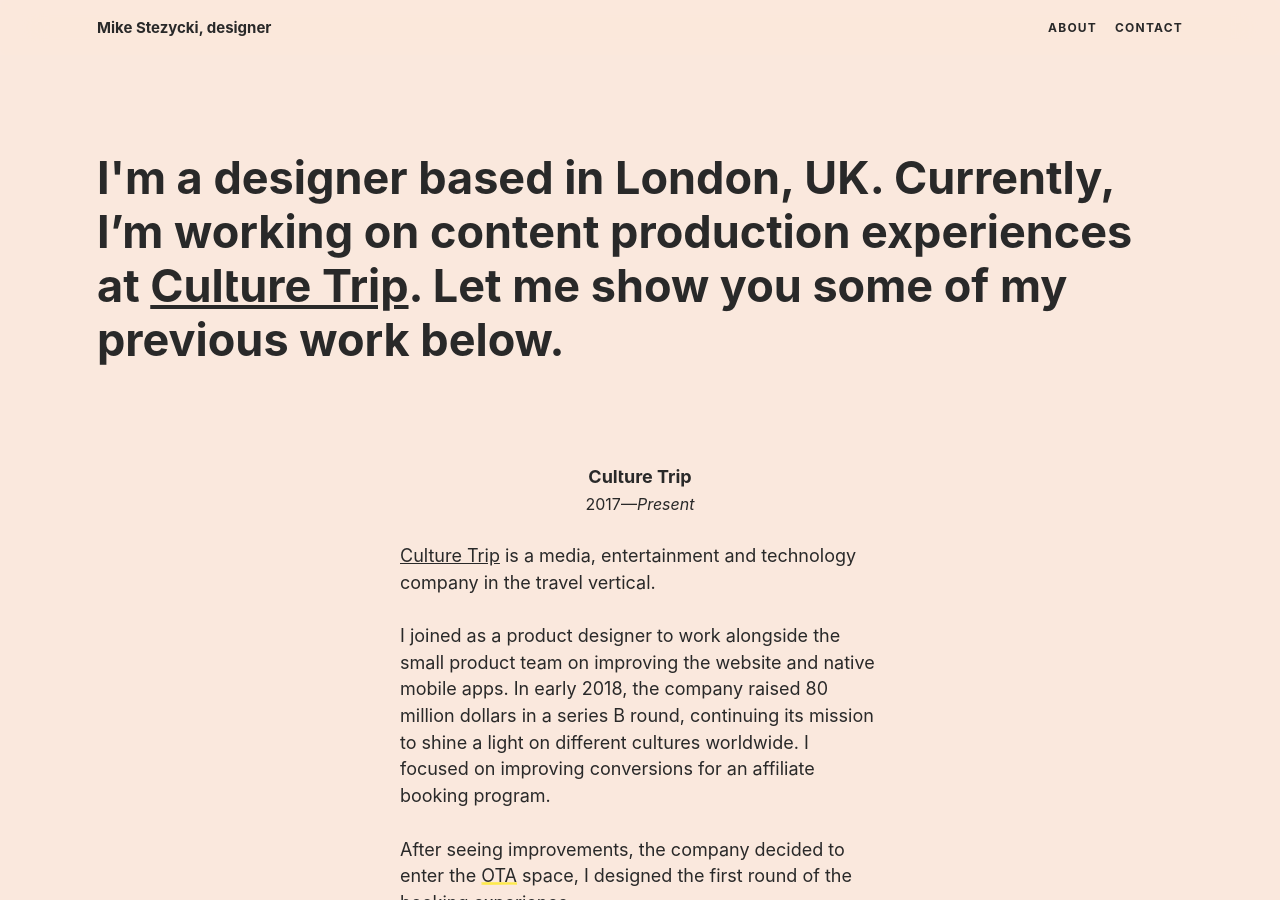
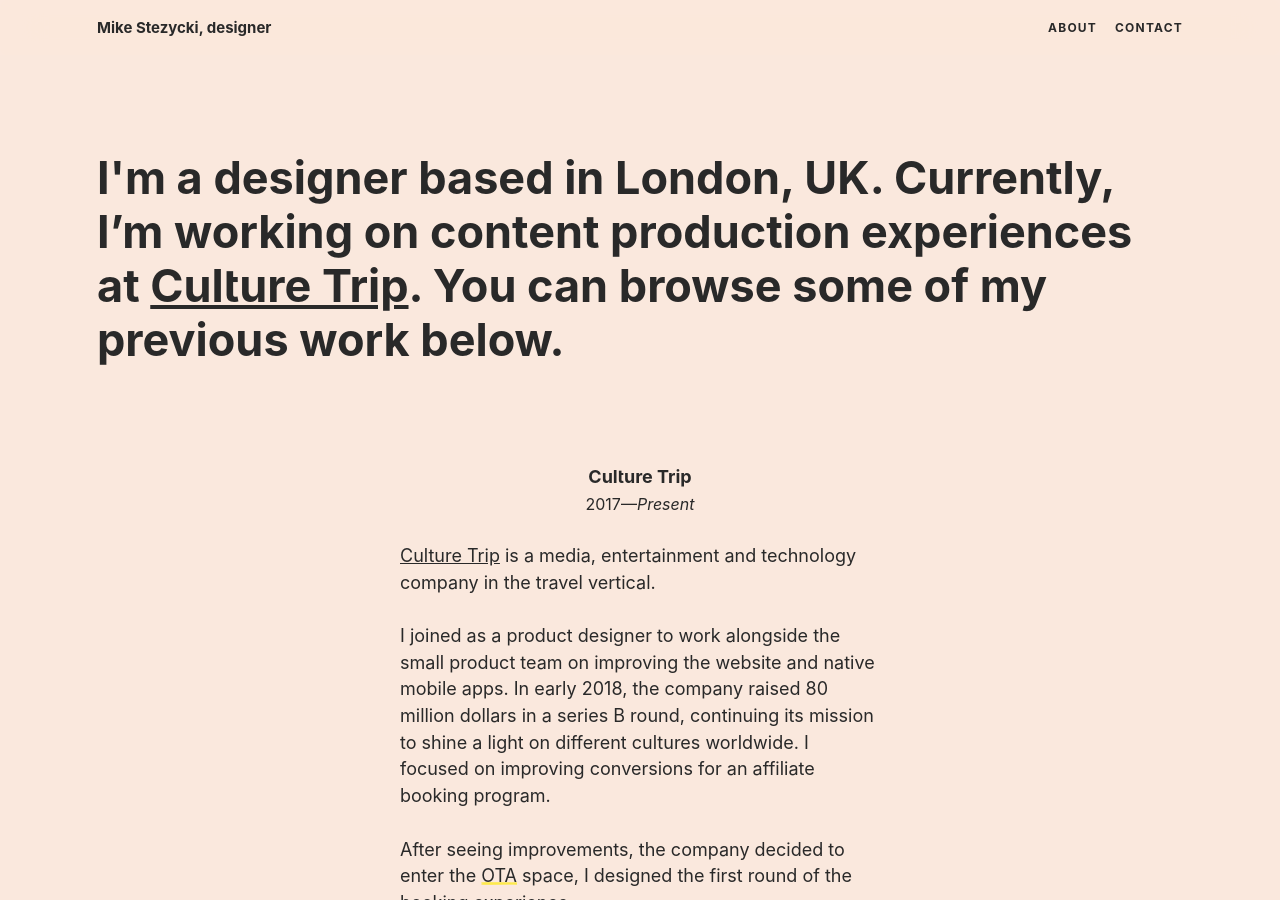
Before and after one commit to mr-stezz/mr-stezz.github.io, a Jekyll site: the page built from index.html, in a window 1280 px wide and 900 px high. Built offline with Jekyll 4.4.1, drawn with Linux system fonts in a browser that asks for light colours; some web fonts are replaced.

Commit message:
Change last para of leading intro

```diff
--- a/index.html
+++ b/index.html
@@ -2,7 +2,7 @@
 layout: home
 title: Home
 ---
-<h2 class="heading  mega  w--700  u--m-bottom--huge">I'm a designer based in London, UK. Currently, I’m working on content production experiences at <a href="https://theculturetrip.com" title="Award-winning travel stories, insider city guides, and handpicked hotels and experiences in the coolest neighbourhoods.">Culture Trip</a>. Let me show you some of my previous work below.</h2>
+<h2 class="heading  mega  w--700  u--m-bottom--huge">I'm a designer based in London, UK. Currently, I’m working on content production experiences at <a href="https://theculturetrip.com" title="Award-winning travel stories, insider city guides, and handpicked hotels and experiences in the coolest neighbourhoods.">Culture Trip</a>. You can browse some of my previous work below.</h2>
 {% include _projects.culture-trip.html %}
 {% include _projects.oncare.html %}
 {% include _projects.carmen.html %}
```
